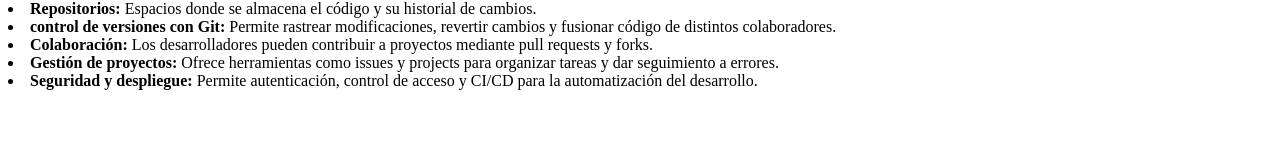
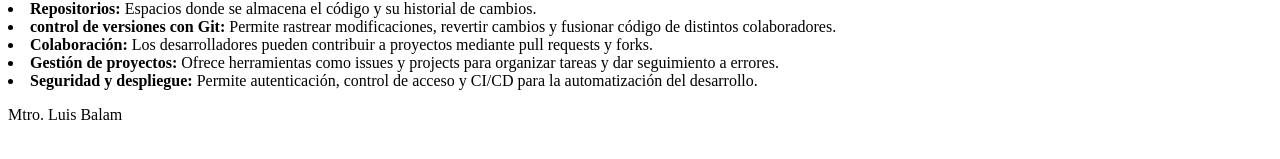
Before and after one commit to luisbalam/prueba2025, a plain HTML site: page index.html in a window 1280 px wide. Shown: the part 193-352 px from the top of the page. Drawn offline with Linux system fonts and the light colour scheme.

Commit message:
Cambios en el index

```diff
--- a/index.html
+++ b/index.html
@@ -16,5 +16,6 @@
         <li><b>Gestión de proyectos:</b> Ofrece herramientas como issues y projects para organizar tareas y dar seguimiento a errores.</li>
         <li><b>Seguridad y despliegue:</b> Permite autenticación, control de acceso y CI/CD para la automatización del desarrollo.</li>
     </lu>
+    <p>Mtro. Luis Balam</p>
 </body>
 </html>
```
